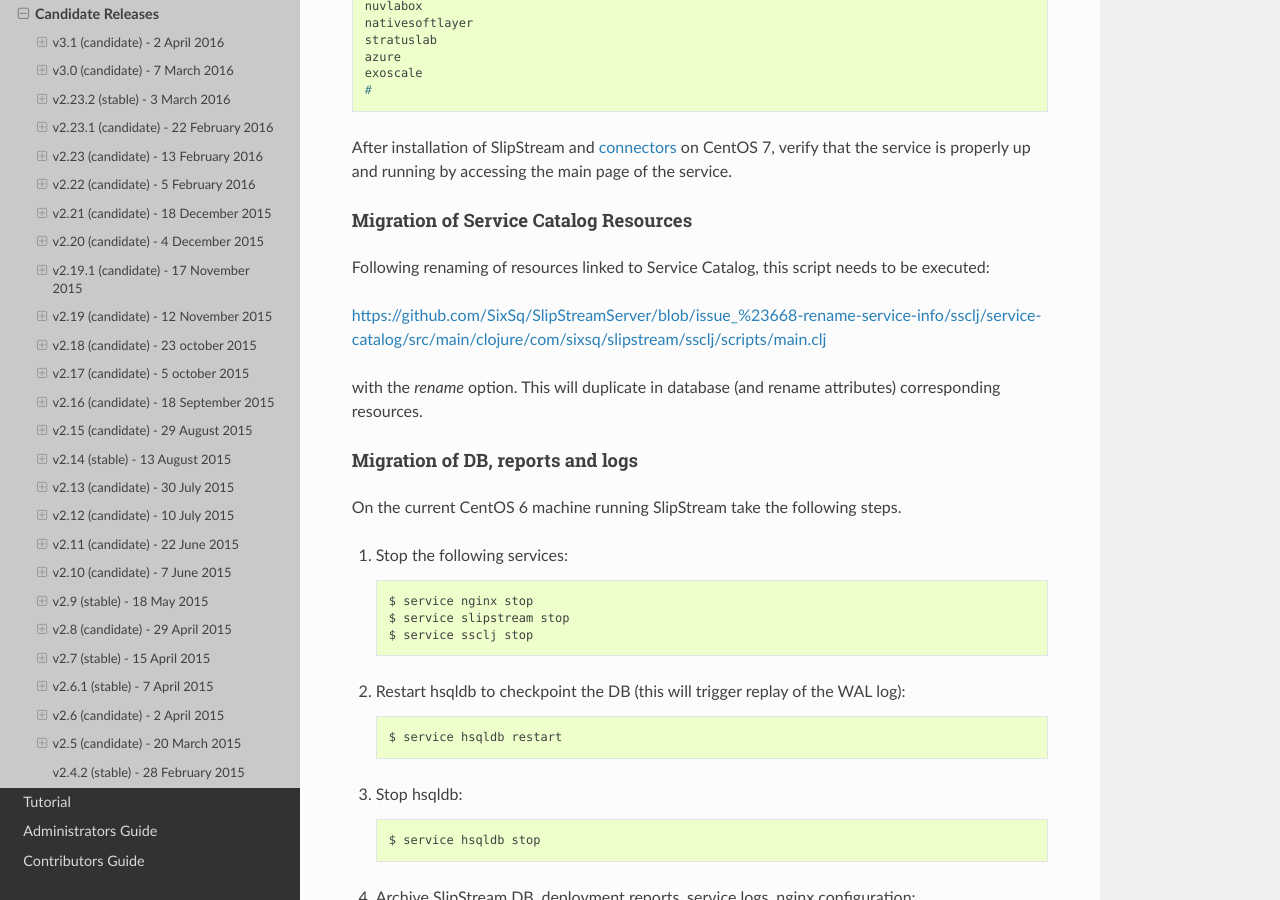
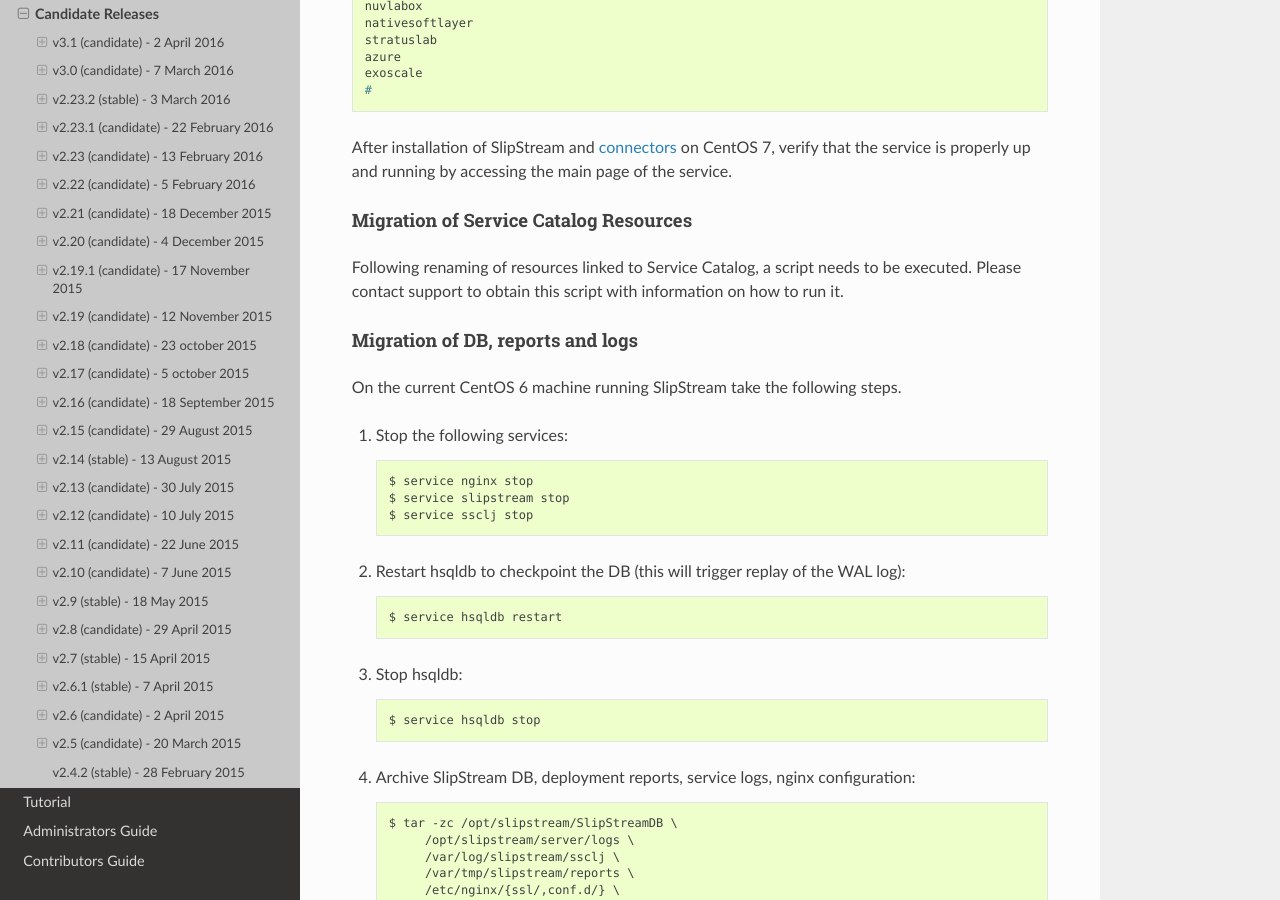
Before and after one commit to slipstream/SlipStreamDocumentation, a Sphinx documentation site: the page built from docs/release_notes/candidate_releases.rst, in a window 1280 px wide and 900 px high, scrolled down 2056 px. Built offline with Sphinx 7.4.7 and the Read the Docs theme 2.0.0, drawn with Linux system fonts in a browser that asks for light colours.

Commit message:
Contact support to obtain renaming script (Service Catalog)

```diff
--- a/docs/release_notes/candidate_releases.rst
+++ b/docs/release_notes/candidate_releases.rst
@@ -114,12 +114,8 @@
 Migration of Service Catalog Resources
 ^^^^^^^^^^^^^^^^^^^^^^^^^^^^^^^^^^^^^^
 
-Following renaming of resources linked to Service Catalog, this script needs to be executed:
-
-https://github.com/SixSq/SlipStreamServer/blob/issue_%23668-rename-service-info/ssclj/service-catalog/src/main/clojure/com/sixsq/slipstream/ssclj/scripts/main.clj
-
-with the `rename` option.
-This will duplicate in database (and rename attributes) corresponding resources.
+Following renaming of resources linked to Service Catalog, a script needs to be executed.
+Please contact support to obtain this script with information on how to run it.
 
 Migration of DB, reports and logs
 ^^^^^^^^^^^^^^^^^^^^^^^^^^^^^^^^^
```
